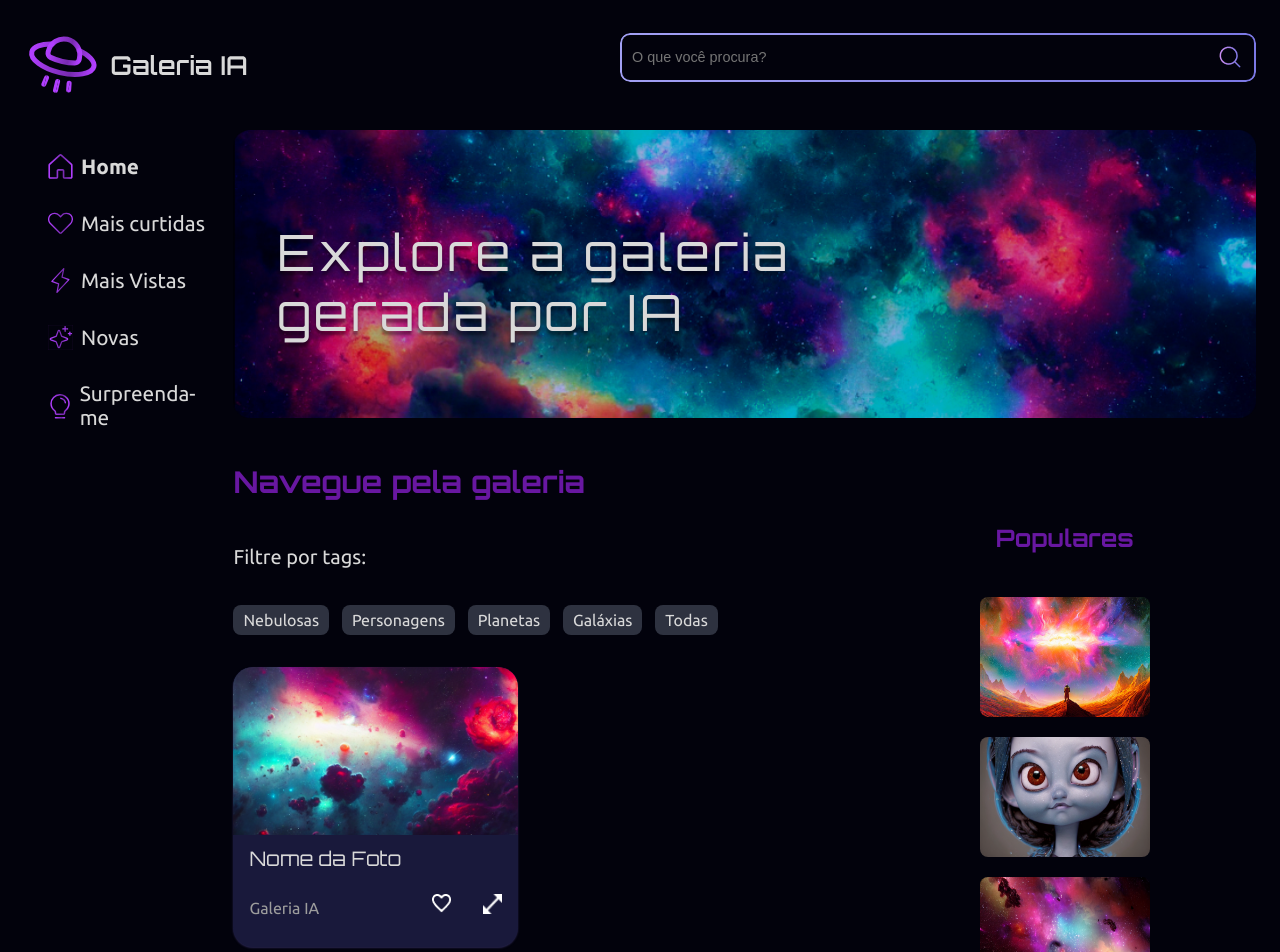
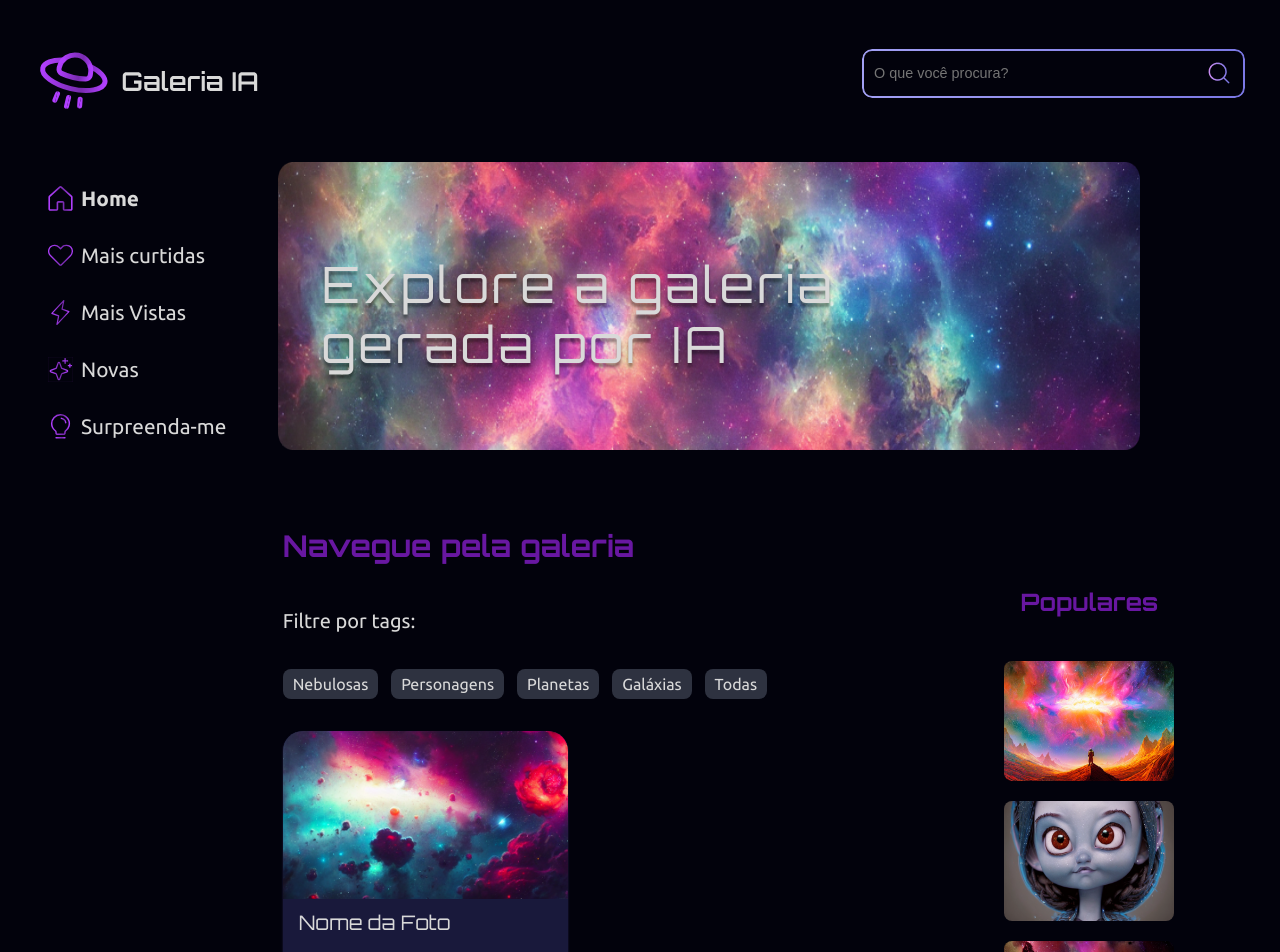
Before and after one commit to robs-am/space-gallery, a React (Create React App) app: page / in a window 1280 px wide. Shown: the top 952 px of the page. Built offline with nearby package versions, Linux system fonts and the light colour scheme.

Commit message:
add novas margins e banner

```diff
--- a/src/Components/Header/Header.module.scss
+++ b/src/Components/Header/Header.module.scss
@@ -6,7 +6,7 @@
 
   justify-content: space-between;
   align-items: center;
-  margin: 2rem 24px;
+  margin: 3rem 35px;
 
   &__container {
     display: flex;
@@ -14,7 +14,7 @@
     align-items: center;
     margin-bottom: 1rem;
     padding: 6px 10px;
-    width: 50%;
+    width: 30%;
     position: relative;
     z-index: 0;
 
@@ -67,8 +67,6 @@
 
       padding: 6px 10px;
       width: 70%;
-
-
     }
 
     &__input {
@@ -76,8 +74,6 @@
 
       border: none;
       background-color: transparent;
-
-
 
       &::placeholder {
         font-size: 0.9rem;
--- a/src/Pages/Homepage/Homepage.module.scss
+++ b/src/Pages/Homepage/Homepage.module.scss
@@ -5,11 +5,12 @@ main {
 .principal {
   display: flex;
   align-items: center;
-  justify-content: space-between;
+  justify-content: flex-start;
   margin-top: 2rem;
+  gap: 2rem;
 
   &__imagem {
-    width: 88%;
+    width: 70%;
     img {
       width: 100%;
       height: 288px;
@@ -41,13 +42,11 @@ main {
   display: flex;
   justify-content: space-between;
   align-items: flex-start;
-  margin-left: 17%;
-  margin-top: 1rem;
+  margin-left: 21%;
+  margin-top: 3rem;
 }
 
 @media (max-width: 480px) {
-
-
   .principal {
     display: flex;
     align-items: flex-start;
@@ -55,14 +54,10 @@ main {
     justify-content: space-evenly;
 
     &__imagem {
-    margin-top:4rem;
+      margin-top: 4rem;
       width: 100%;
       margin-left: 0;
       margin-right: 4rem;
-
-
-
-
 
       img {
         width: 300px;
@@ -71,8 +66,6 @@ main {
         border-radius: 10px;
         position: relative;
       }
-
-
 
       h1 {
         position: absolute;
@@ -95,7 +88,6 @@ main {
     }
   }
 
-
   .galeria {
     display: flex;
     justify-content: space-between;
--- a/src/Pages/Homepage/index.jsx
+++ b/src/Pages/Homepage/index.jsx
@@ -3,7 +3,7 @@ import Populares from "../../Components/Galeria/Populares";
 import Menu from "../../Components/Menu";
 import Header from "./../../Components/Header/index";
 
-import Banner from "./Banner.png";
+import Banner2 from "./Banner2.png";
 
 import styles from "./Homepage.module.scss";
 
@@ -19,7 +19,7 @@ export default function Homepage() {
             <h1 className={styles.principal__h1}>
               Explore a galeria gerada por IA
             </h1>
-            <img src={Banner} alt="Imagem de cristais em um planeta AI" />
+            <img src={Banner2} alt="Imagem de cristais em um planeta AI" />
           </div>
         </section>
         <div className={styles.galeria}>
```
Also changed, not shown: src/Pages/Homepage/Banner2.png (added), 1 other file (tests, documents, lock files or other folders). Lines whose indentation alone changed are shown as unchanged.
